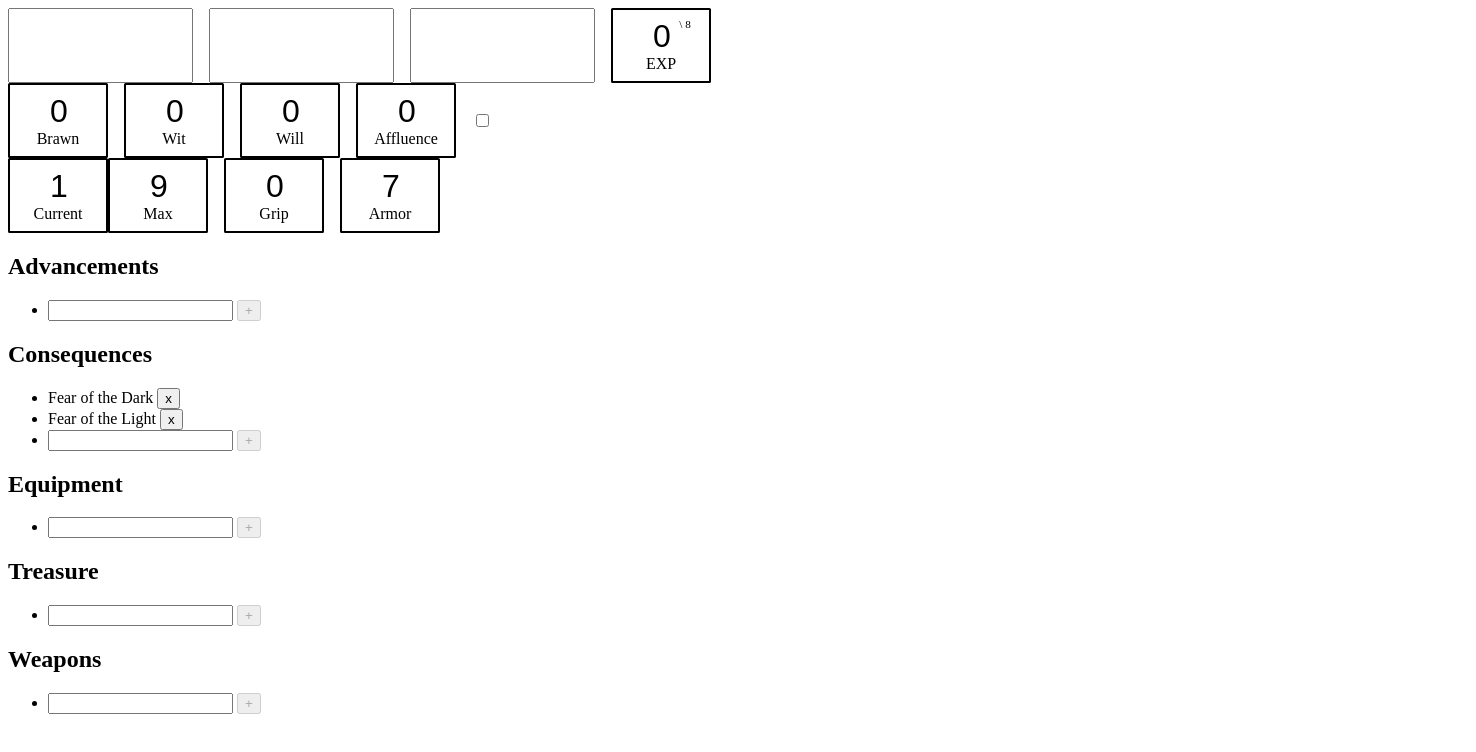
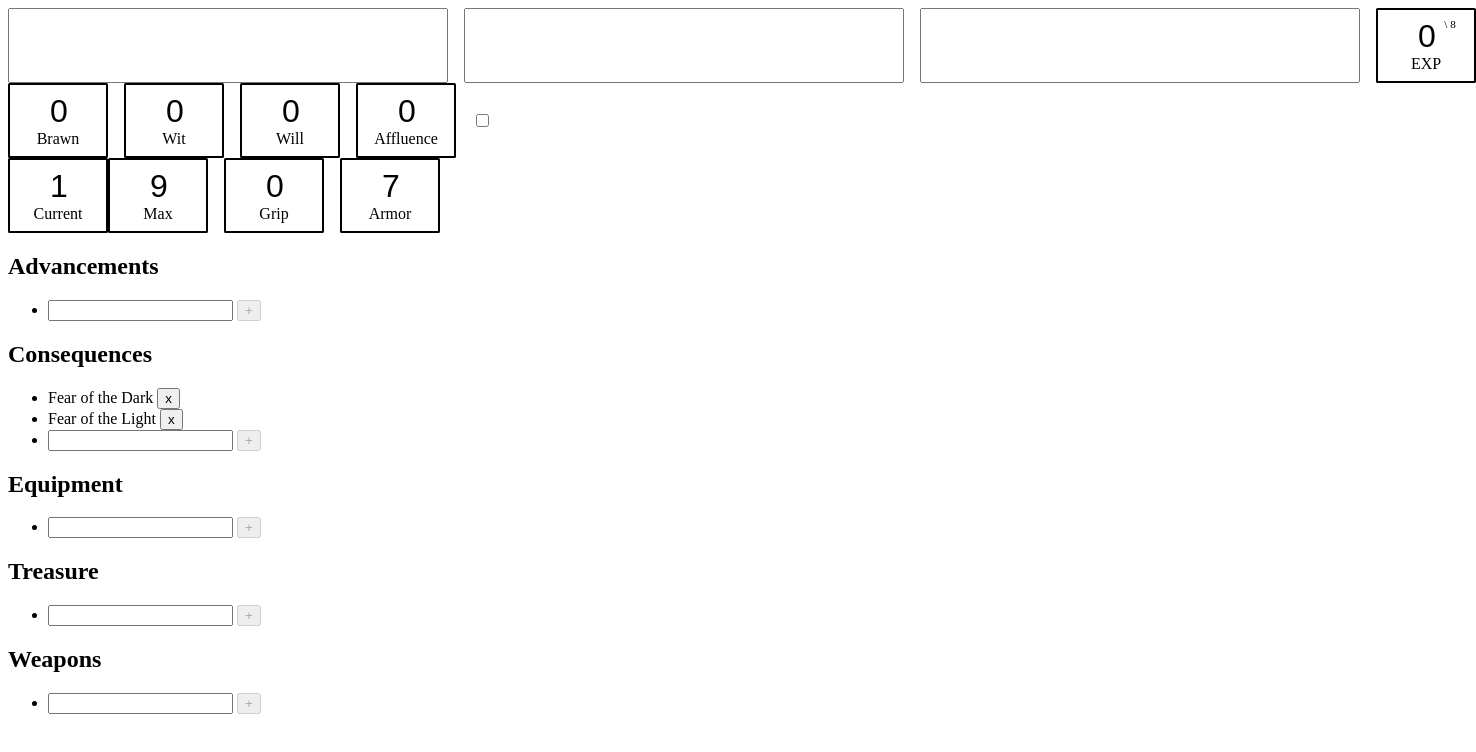
Before and after one commit to ricardolino/blb-sheet, a SvelteKit app: page / in a window 1280 px wide. Shown: the top 752 px of the page, 1476 px wide, since content can reach past the window. Built offline with nearby package versions, Linux system fonts and the light colour scheme.

Commit message:
input styles

```diff
--- a/src/routes/+page.svelte
+++ b/src/routes/+page.svelte
@@ -32,9 +32,9 @@
 </script>
 
 <div class="info" class:hidden={inFight}>
-	<input bind:value={player} />
-	<input bind:value={name} />
-	<input bind:value={archtype} />
+	<input class=textField bind:value={player} />
+	<input class=textField bind:value={name} />
+	<input class=textField bind:value={archtype} />
 	<Attribute name="EXP" value={experience} min={0} max={8} />
 </div>
 
@@ -66,6 +66,12 @@
 <ItemList name="Weapons" list={[]} />
 
 <style>
+	.textField {
+		box-sizing: border-box;
+		padding: 0.5rem;
+		font-size: 2rem;
+	}
+
 	.info,
 	.stats,
 	.well-being {
```
